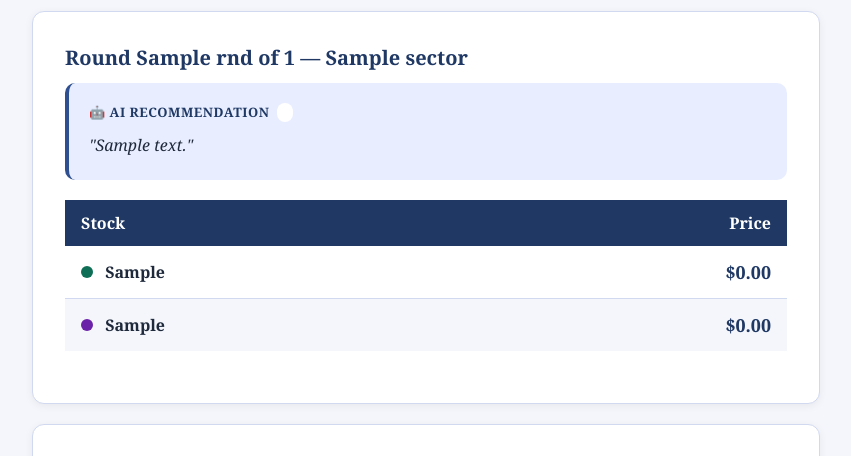
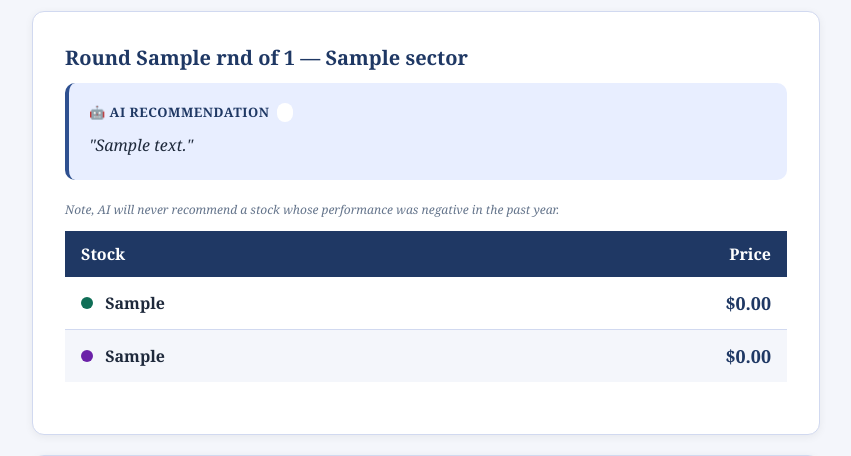
Before and after one commit to rajkabirrk96-beep/Memory-of-AI-, a Flask app: template templates/survey_round.html in a window 1280 px wide. Shown: the part 146-602 px from the top of the page, without its empty margins (214-1065 px from the left). Run offline with Flask 3, Linux system fonts and the light colour scheme; the template is opened without the code that fills it: most values are stand-ins (such as "Sample title", 1, 10 or a date in 2020); parts of the project's set-up code (start-up, migrations or seed data) failed here and were passed over.

Commit message:
Update survey_round.html

```diff
--- a/templates/survey_round.html
+++ b/templates/survey_round.html
@@ -34,6 +34,20 @@
       "{{ ai_text | safe }}"
     </p>
   </div>
+
+  <!-- Condition B disclaimer + Both conditions negative stock note -->
+  {% if condition == 'B' %}
+  <p style="font-size:13px;color:var(--muted);font-style:italic;
+            margin-bottom:12px;line-height:1.6;">
+    AI recommendations do not incorporate your idiosyncratic
+    investment profile and personal preferences.
+  </p>
+  {% endif %}
+  <p style="font-size:12px;color:var(--muted);margin-bottom:12px;
+            line-height:1.6;">
+    <em>Note, AI will never recommend a stock whose performance
+    was negative in the past year.</em>
+  </p>
 
   <!-- Stock table — company name and price ONLY -->
   <table style="width:100%;border-collapse:collapse;margin-bottom:20px;">
```
